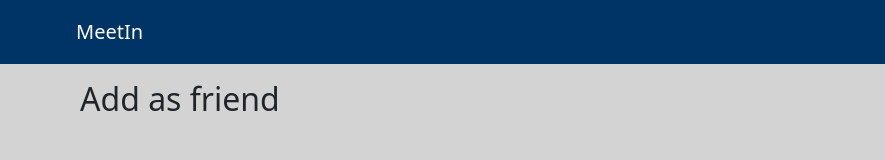
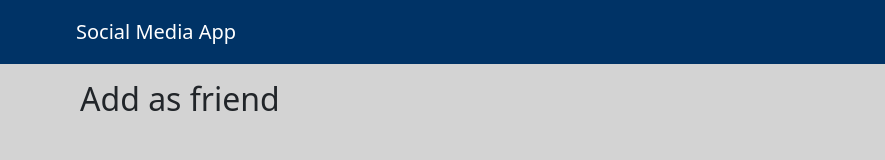
Before and after one commit to hassanwaheed96/socialmedia, a plain HTML site: page addFriend.html in a window 1280 px wide. Shown: the full height of the page, 0-885 px from the left. Drawn offline with nearby package versions, Linux system fonts and the light colour scheme.

Commit message:
changes in add friend file

```diff
--- a/addFriend.html
+++ b/addFriend.html
@@ -15,7 +15,7 @@
     <header>
         <nav class="navbar navbar-expand-lg navbar-dark">
             <div class="container-fluid">
-                <a class="navbar-brand" href="#">MeetIn</a>
+                <a class="navbar-brand" href="#">Social Media App</a>
                 <button class="navbar-toggler" type="button" data-bs-toggle="collapse" data-bs-target="#navbarNav"
                     aria-controls="navbarNav" aria-expanded="false" aria-label="Toggle navigation">
                     <span class="navbar-toggler-icon"></span>
```
